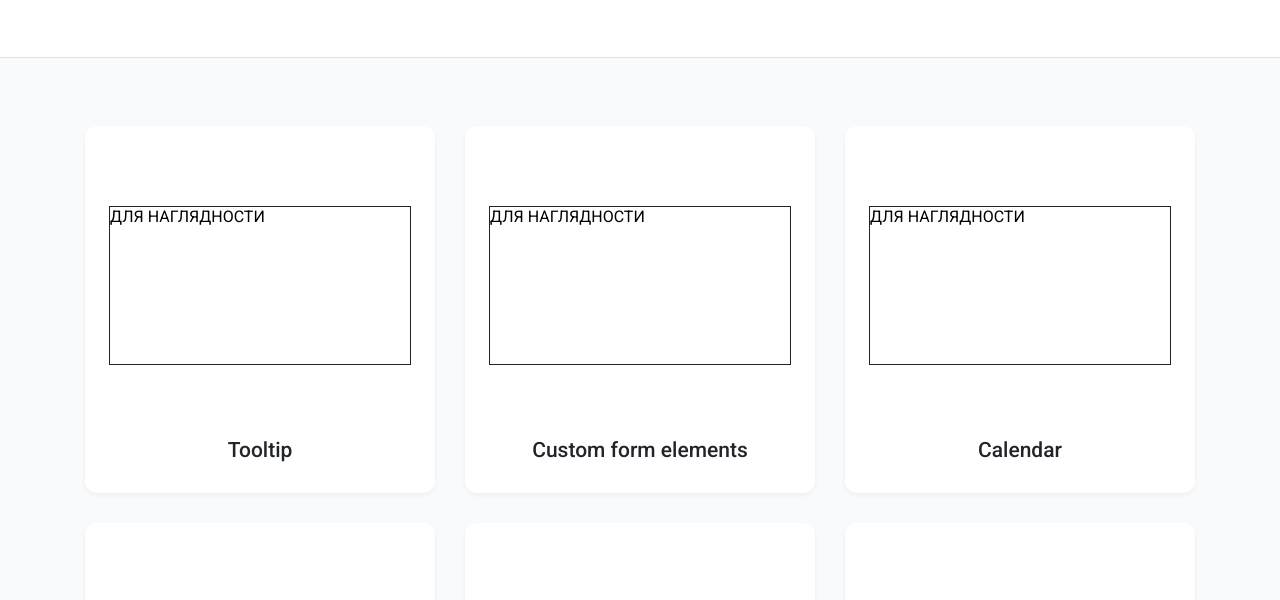
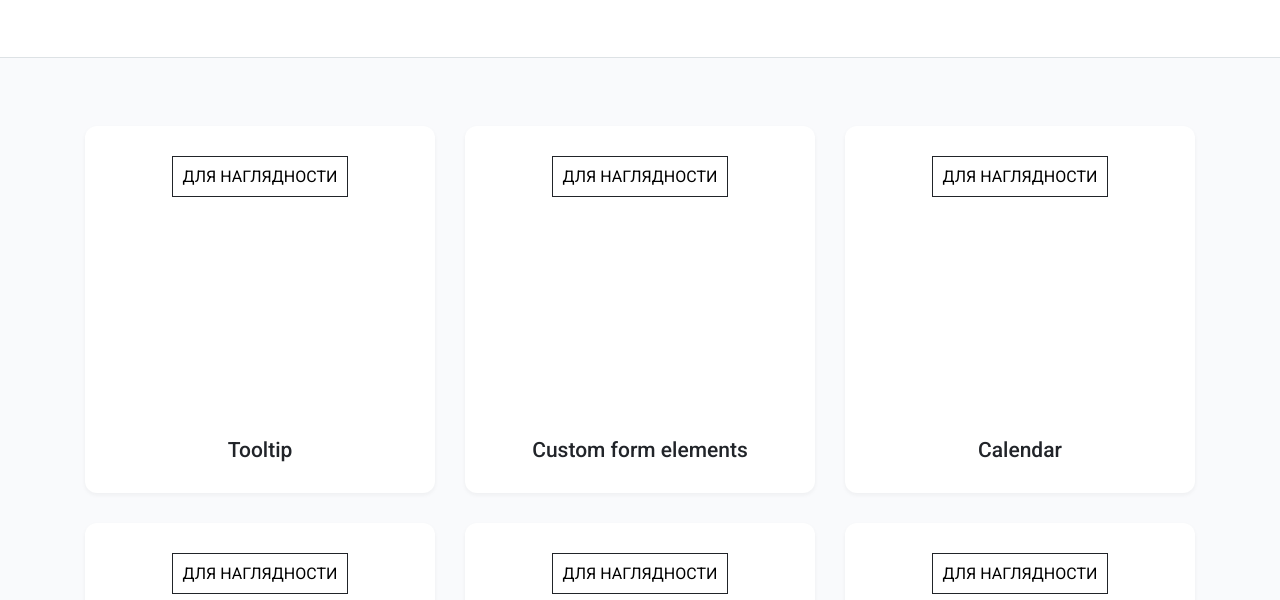
Before and after one commit to kazakevich-julia/htmlcss-20211021_kazakevich-j, a website: page index.html in a window 1280 px wide. Shown: the part 180-780 px from the top of the page. Drawn offline with Linux system fonts and the light colour scheme.

Commit message:
corrected according to mentors comments

```diff
--- a/components/card/card.css
+++ b/components/card/card.css
@@ -2,6 +2,7 @@
     background-color: var(--white);
     width: 350px;
     height: 367px;
+    padding: 30px;
     box-shadow: 0px 2px 4px rgba(33, 36, 41, 0.05);
     border-radius: 12px;
     display: flex;
@@ -17,11 +18,8 @@
     line-height: 25px;
     color: var(--black);
     margin-top: auto;
-    margin-bottom: 30px;
 }
-.card__item {
-    width: 300px;
-    height: 157px;
+.card__preview {
+    padding: 10px;
     border: 1px solid var(--black);
-    margin-top: 80px;
 }
--- a/index.html
+++ b/index.html
@@ -26,27 +26,27 @@
                 <div class="container">
                     <div class="preview__wrapp">
                         <div class="card">
-                            <div class="card__item">ДЛЯ НАГЛЯДНОСТИ</div>
+                            <div class="card__preview">ДЛЯ НАГЛЯДНОСТИ</div>
                             <h3 class="card__title">Tooltip</h3>
                         </div>
                         <div class="card">
-                            <div class="card__item">ДЛЯ НАГЛЯДНОСТИ</div>
+                            <div class="card__preview">ДЛЯ НАГЛЯДНОСТИ</div>
                             <h3 class="card__title">Custom form elements</h3>
                         </div>
                         <div class="card">
-                            <div class="card__item">ДЛЯ НАГЛЯДНОСТИ</div>
+                            <div class="card__preview">ДЛЯ НАГЛЯДНОСТИ</div>
                             <h3 class="card__title">Calendar</h3>
                         </div>
                         <div class="card">
-                            <div class="card__item">ДЛЯ НАГЛЯДНОСТИ</div>
+                            <div class="card__preview">ДЛЯ НАГЛЯДНОСТИ</div>
                             <h3 class="card__title">Modal dialog</h3>
                         </div>
                         <div class="card">
-                            <div class="card__item">ДЛЯ НАГЛЯДНОСТИ</div>
+                            <div class="card__preview">ДЛЯ НАГЛЯДНОСТИ</div>
                             <h3 class="card__title">Histogram</h3>
                         </div>
                         <div class="card">
-                            <div class="card__item">ДЛЯ НАГЛЯДНОСТИ</div>
+                            <div class="card__preview">ДЛЯ НАГЛЯДНОСТИ</div>
                             <h3 class="card__title">Avatar</h3>
                         </div>
                     </div>
```
